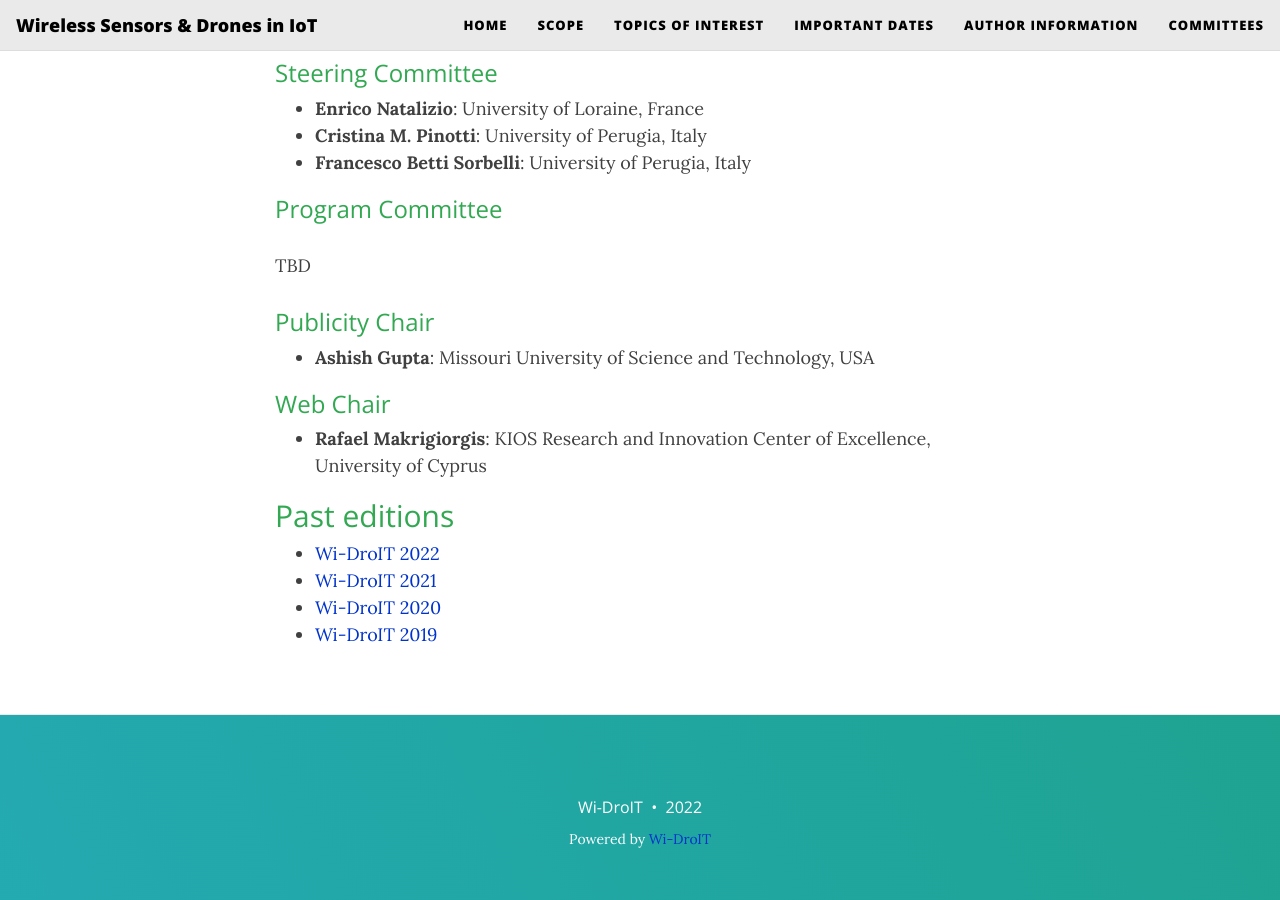
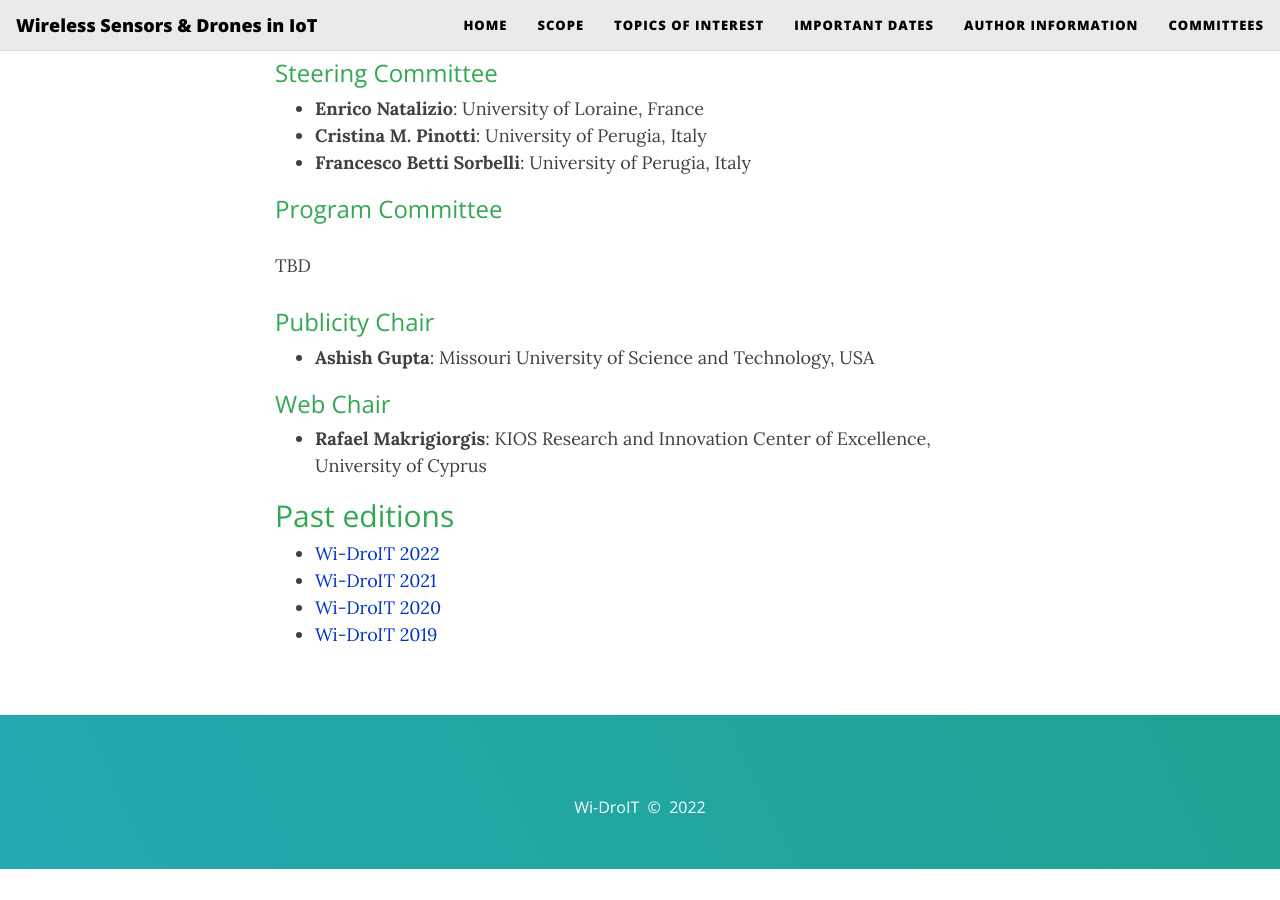
Before and after one commit to widroit2024/widroit2024.github.io, a Jekyll site: the page built from index.md, in a window 1280 px wide and 900 px high, scrolled down 2857 px. Built offline with Jekyll 4.4.1, drawn with Linux system fonts in a browser that asks for light colours; nearby versions of some CDN libraries; after the commit the page ends 3726 px from its top, so only the background shows below that.

Commit message:
minor changes

```diff
--- a/_includes/footer.html
+++ b/_includes/footer.html
@@ -13,7 +13,7 @@
       <p class="copyright text-muted">
       {% if site.author %}
         {{ site.author }}
-        &nbsp;&bull;&nbsp;
+        &nbsp;©&nbsp;
       {% endif %}
       {{ site.time | date: '%Y' }}
 
@@ -37,10 +37,11 @@
        {% endif%}
 
       </p>
-      {% unless site.remove-ads %}<p class="theme-by text-muted">
-        Powered by
-        <a href="https://beautifuljekyll.com">Wi-DroIT</a>
-      </p>{% endunless %}
+      <!--{% unless site.remove-ads %}<p class="theme-by text-muted">     -->
+       <!-- Powered by  -->
+       <!-- <a href="https://beautifuljekyll.com">Wi-DroIT</a>  -->
+     <!-- </p>{% endunless %}  -->
+
       </div>
     </div>
   </div>
```
Also changed, not shown: README.md.
